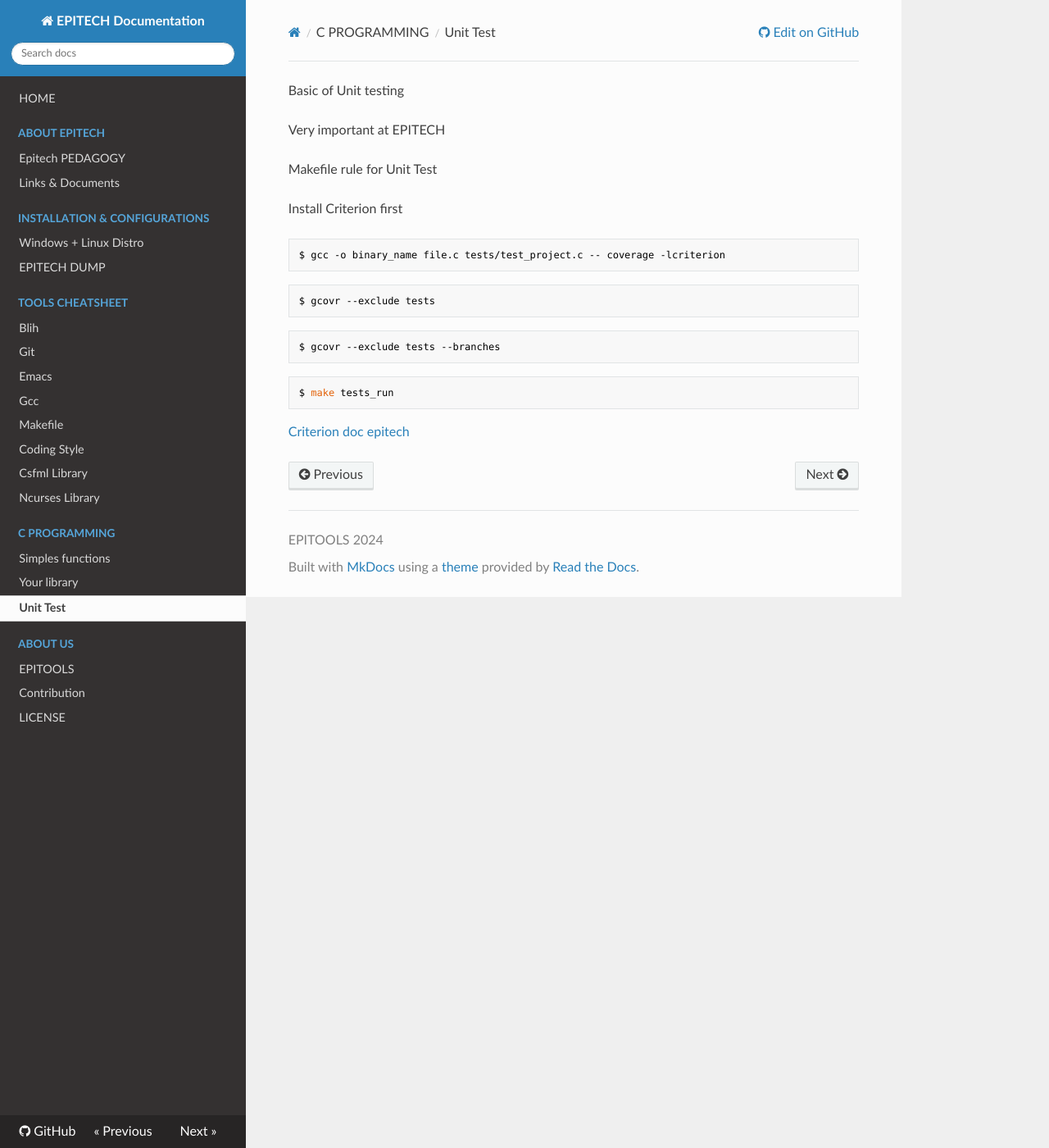
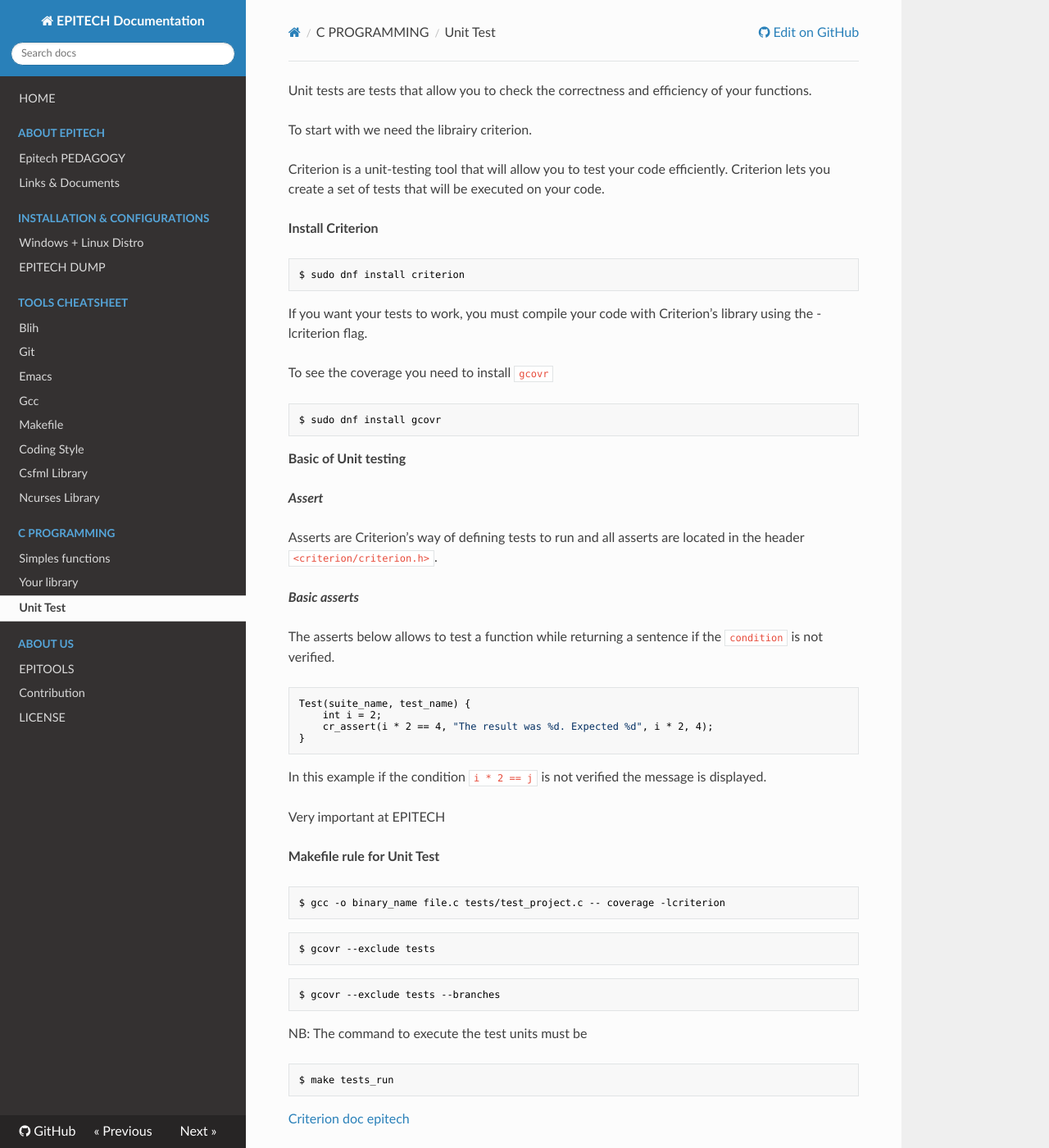
Before and after one commit to epitools2024/EPITECH-DOCUMENTATION, an MkDocs documentation site: the page built from docs/c_programming/unit_test.md, in a window 1280 px wide and 1400 px high. Shown: the whole window at 82% size. Built offline with MkDocs 1.6.1, drawn with Linux system fonts in a browser that asks for light colours; nearby versions of some CDN libraries.

Commit message:
First part of unit_test

````diff
--- a/docs/c_programming/unit_test.md
+++ b/docs/c_programming/unit_test.md
@@ -1,10 +1,42 @@
-Basic of Unit testing
+Unit tests are tests that allow you to check the correctness and efficiency of your functions.
+
+To start with we need the librairy criterion.
+
+Criterion is a unit-testing tool that will allow you to test your code efficiently. Criterion lets you create a set of tests that will be executed on your code.
+
+**Install Criterion**
+
+```bash
+$ sudo dnf install criterion
+```
+If you want your tests to work, you must compile your code with Criterion’s library using the -lcriterion flag.
+
+To see the coverage you need to install ```gcovr```
+```bash
+$ sudo dnf install gcovr
+```
+
+**Basic of Unit testing**
+
+***Assert***
+
+Asserts are Criterion’s way of defining tests to run and all asserts are located in the header ```<criterion/criterion.h>```.
+
+***Basic asserts***
+
+The asserts below allows to test a function while returning a sentence if the ```condition``` is not verified.
+
+```bash
+Test(suite_name, test_name) {
+    int i = 2;
+    cr_assert(i * 2 == 4, "The result was %d. Expected %d", i * 2, 4);
+}
+```
+In this example if the condition ```i * 2 == j``` is not verified the message is displayed.
 
 Very important at EPITECH
 
-Makefile rule for Unit Test
-
-Install Criterion first
+**Makefile rule for Unit Test**
 
 ```bash
 $ gcc -o binary_name file.c tests/test_project.c -- coverage -lcriterion
@@ -18,7 +50,8 @@ $ gcovr --exclude tests
 $ gcovr --exclude tests --branches
 ```
 
-```
+NB: The command to execute the test units must be
+```bash
 $ make tests_run
 ```
 
````
